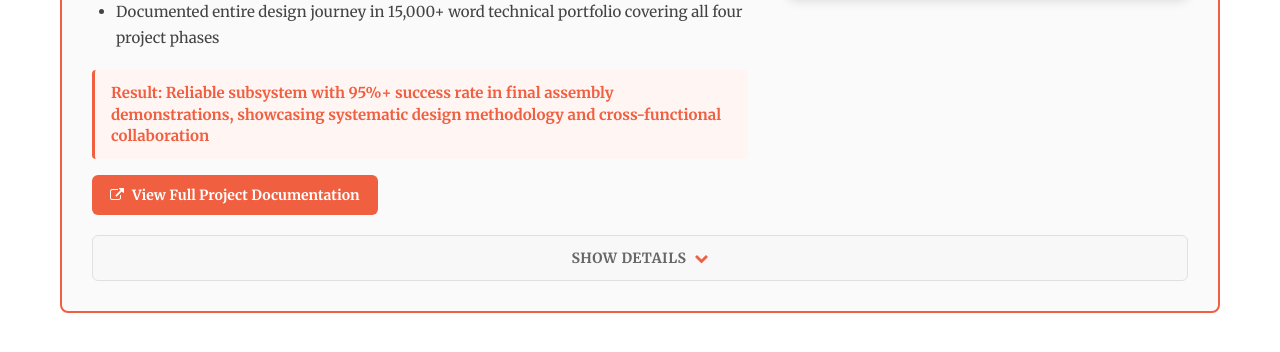
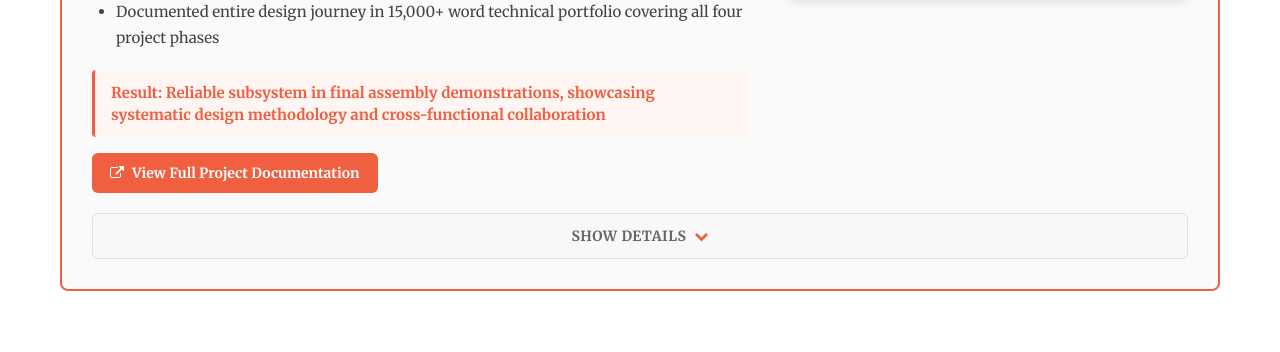
Before and after one commit to perryismyname/perryismyname.github.io, a Jekyll site: the page built from projects/index.html, in a window 1280 px wide and 900 px high, scrolled down 2082 px, cut to the strip 177-534 px from the top of the window. Shown: the top 352 px of the strip. Built offline with Jekyll 4.4.1, drawn with Linux system fonts in a browser that asks for light colours.

Commit message:
Update index.html
update project images

```diff
--- a/projects/index.html
+++ b/projects/index.html
@@ -126,7 +126,7 @@
 {% capture cnc_gallery %}
 <div class="gallery-item">
   <img src="/img/projects/cnc-assembly.jpg" alt="CNC Mill Assembly">
-  <div class="gallery-caption">Initial kit assembly and rail alignment</div>
+  <div class="gallery-caption">1 day assembly progress</div>
 </div>
 <div class="gallery-item">
   <img src="/img/projects/cnc-first-cut.jpg" alt="First Test Cut">
@@ -135,10 +135,6 @@
 <div class="gallery-item">
   <img src="/img/projects/cnc-precision-part.jpg" alt="Precision Component">
   <div class="gallery-caption">Finished part showing ±0.01mm tolerance</div>
-</div>
-<div class="gallery-item">
-  <img src="/img/projects/cnc-operation.jpg" alt="Mill in Operation">
-  <div class="gallery-caption">High-pressure coolant system during operation</div>
 </div>
 {% endcapture %}
 
@@ -232,7 +228,7 @@
   bullet2="Applied complete engineering design process: stakeholder analysis, concept generation, CAD modeling, physics simulation, and iterative testing"
   bullet3="Coordinated interface specifications with adjacent teams to ensure reliable triggering and system integration"
   bullet4="Documented entire design journey in 15,000+ word technical portfolio covering all four project phases"
-  outcome="Reliable subsystem with 95%+ success rate in final assembly demonstrations, showcasing systematic design methodology and cross-functional collaboration"
+  outcome="Reliable subsystem in final assembly demonstrations, showcasing systematic design methodology and cross-functional collaboration"
   detail=rube_detail
 %}
 
@@ -316,10 +312,7 @@
   <img src="/img/projects/blinds-mechanism.jpg" alt="Motor and Axle System">
   <div class="gallery-caption">Stepper motor with custom curtain wrapping mechanism</div>
 </div>
-<div class="gallery-item">
-  <img src="/img/projects/blinds-remote.jpg" alt="IR Remote Control">
-  <div class="gallery-caption">Remote interface for mode selection and positioning</div>
-</div>
+
 {% endcapture %}
 
 {% include entry-project.html
@@ -413,29 +406,18 @@
 
 {% capture laser_gallery %}
 <div class="gallery-item">
-  <img src="/img/projects/laser-v1.jpg" alt="Version 1 Prototype">
-  <div class="gallery-caption">V1: Threaded rod drive with 3D printed components</div>
+  <img src="/img/projects/laser-cut.jpg" alt="Cutting Tests">
+  <div class="gallery-caption">Test cutting parameters</div>
 </div>
 <div class="gallery-item">
-  <img src="/img/projects/laser-v2-frame.jpg" alt="Version 2 Frame">
-  <div class="gallery-caption">V2: Belt drive system on aluminum extrusion</div>
+  <img src="/img/projects/laser-engrave.jpg" alt="Engraving">
+  <div class="gallery-caption">Example of laser engrave project</div>
 </div>
 <div class="gallery-item">
-  <img src="/img/projects/laser-enclosure.jpg" alt="Electronics Enclosure">
-  <div class="gallery-caption">Custom electronics enclosure with cooling and cable management</div>
+  <img src="/img/projects/laser-wiring.jpg" alt="V1 rewire">
+  <div class="gallery-caption">Example of V1 rewiring</div>
 </div>
-<div class="gallery-item">
-  <img src="/img/projects/laser-engraving.jpg" alt="Engraving Sample">
-  <div class="gallery-caption">Detailed photo engraving demonstrating precision</div>
-</div>
-<div class="gallery-item">
-  <img src="/img/projects/laser-cutting.jpg" alt="Cutting Operation">
-  <div class="gallery-caption">Through-cutting operation on large-format signage</div>
-</div>
-<div class="gallery-item">
-  <img src="/img/projects/laser-finished-parts.jpg" alt="Finished Products">
-  <div class="gallery-caption">Examples of cut and engraved products</div>
-</div>
+
 {% endcapture %}
 
 {% include entry-project.html
```
Also changed, not shown: other parts of projects/index.html (+1 -1 lines).
